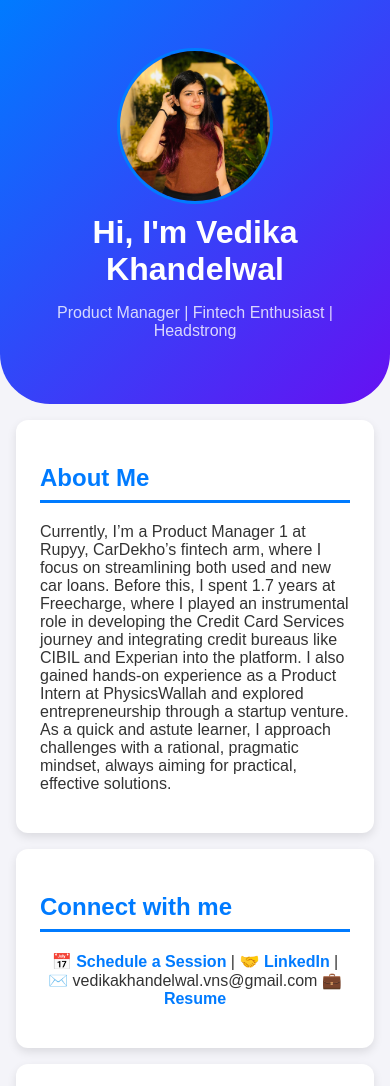
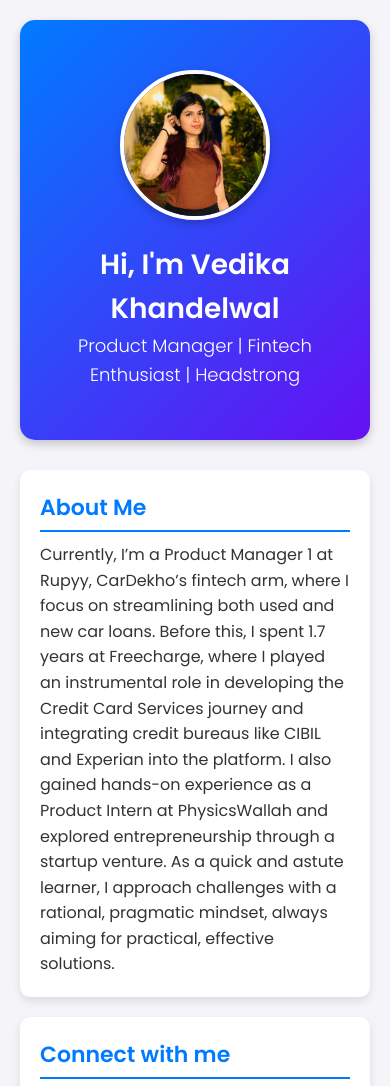
Before and after one commit to vedikakhandelwal/portfolio, a plain HTML site: page index.html in a window 390 px wide. Shown: the top 1086 px of the page. Drawn offline with Linux system fonts and the light colour scheme.

Commit message:
Update style.css

```diff
--- a/style.css
+++ b/style.css
@@ -1,95 +1,122 @@
-/* Global Styles */
-body {
-    font-family: 'Poppins', sans-serif;
+/* Import Google Font */
+@import url('https://fonts.googleapis.com/css2?family=Poppins:wght@300;400;600&display=swap');
+
+* {
     margin: 0;
     padding: 0;
-    background-color: #f4f4f9;
-    color: #333;
+    box-sizing: border-box;
+    font-family: 'Poppins', sans-serif;
 }
 
-/* Header */
+body {
+    background: #f4f4f9;
+    color: #333;
+    line-height: 1.6;
+    padding: 20px;
+}
+
+/* ===== HEADER STYLING ===== */
 header {
+    text-align: center;
     background: linear-gradient(135deg, #007bff, #6610f2);
     color: white;
-    text-align: center;
-    padding: 3rem 1rem;
-    border-radius: 0 0 50px 50px;
+    padding: 50px 20px;
+    border-radius: 15px;
+    box-shadow: 0px 4px 10px rgba(0, 0, 0, 0.2);
+    margin-bottom: 30px;
+}
+
+/* Profile Image Styling */
+.profile-img {
+    width: 150px;
+    height: 150px;
+    border-radius: 50%;
+    object-fit: cover;
+    border: 4px solid #fff;
+    margin-bottom: 15px;
+    box-shadow: 0px 4px 10px rgba(0, 0, 0, 0.2);
 }
 
 header h1 {
-    font-size: 2.5rem;
-    margin: 0;
+    font-size: 28px;
+    font-weight: 600;
 }
 
 header p {
-    font-size: 1.2rem;
-    opacity: 0.8;
-}
-.profile-img {
-    width: 150px;  /* Adjust the size */
-    height: 150px;
-    border-radius: 50%; /* Makes it circular */
-    object-fit: cover;  /* Ensures the image fits well */
-    display: block;
-    margin: 0 auto 10px; /* Centers the image */
-    border: 3px solid #007bff; /* Optional: Adds a border */
+    font-size: 18px;
+    font-weight: 300;
 }
 
-/* Sections */
+/* ===== SECTION STYLING ===== */
 section {
-    max-width: 900px;
-    margin: 2rem auto;
     background: white;
-    padding: 2rem;
-    border-radius: 12px;
-    box-shadow: 0px 4px 10px rgba(0, 0, 0, 0.1);
+    padding: 20px;
+    border-radius: 10px;
+    box-shadow: 0px 4px 8px rgba(0, 0, 0, 0.1);
+    margin-bottom: 20px;
 }
 
-section h2 {
-    border-bottom: 3px solid #007bff;
-    padding-bottom: 0.5rem;
+h2 {
+    font-size: 22px;
     color: #007bff;
+    margin-bottom: 10px;
+    border-bottom: 2px solid #007bff;
+    padding-bottom: 5px;
+}
+
+/* Experience Section */
+h3 {
+    font-size: 18px;
+    color: #333;
+    margin-top: 15px;
+}
+
+ul {
+    padding-left: 20px;
+}
+
+ul li {
+    margin-bottom: 8px;
 }
 
 /* Links */
 a {
     color: #007bff;
     text-decoration: none;
-    font-weight: bold;
+    font-weight: 500;
 }
 
 a:hover {
     text-decoration: underline;
+    color: #0056b3;
 }
 
-/* Contact & Footer */
-#connect p, footer p {
+/* Contact Section */
+#connect p {
+    font-size: 16px;
     text-align: center;
 }
 
-footer {
-    background-color: #007bff;
+#connect a {
+    display: inline-block;
+    margin: 5px 10px;
+    padding: 8px 12px;
+    background: #007bff;
     color: white;
-    text-align: center;
-    padding: 1rem 0;
-    margin-top: 2rem;
-    border-radius: 50px 50px 0 0;
+    border-radius: 8px;
+    transition: 0.3s;
 }
 
-footer p {
-    margin: 0;
+#connect a:hover {
+    background: #0056b3;
 }
 
-/* Responsive Design */
-@media (max-width: 768px) {
-    section {
-        padding: 1.5rem;
-        margin: 1rem;
-    }
-    header h1 {
-        font-size: 2rem;
-    }
-    header p {
-        font-size: 1rem;
-    }
+/* Footer */
+footer {
+    text-align: center;
+    font-size: 14px;
+    margin-top: 20px;
+    padding: 15px;
+    background: #ddd;
+    border-radius: 10px;
 }
```
